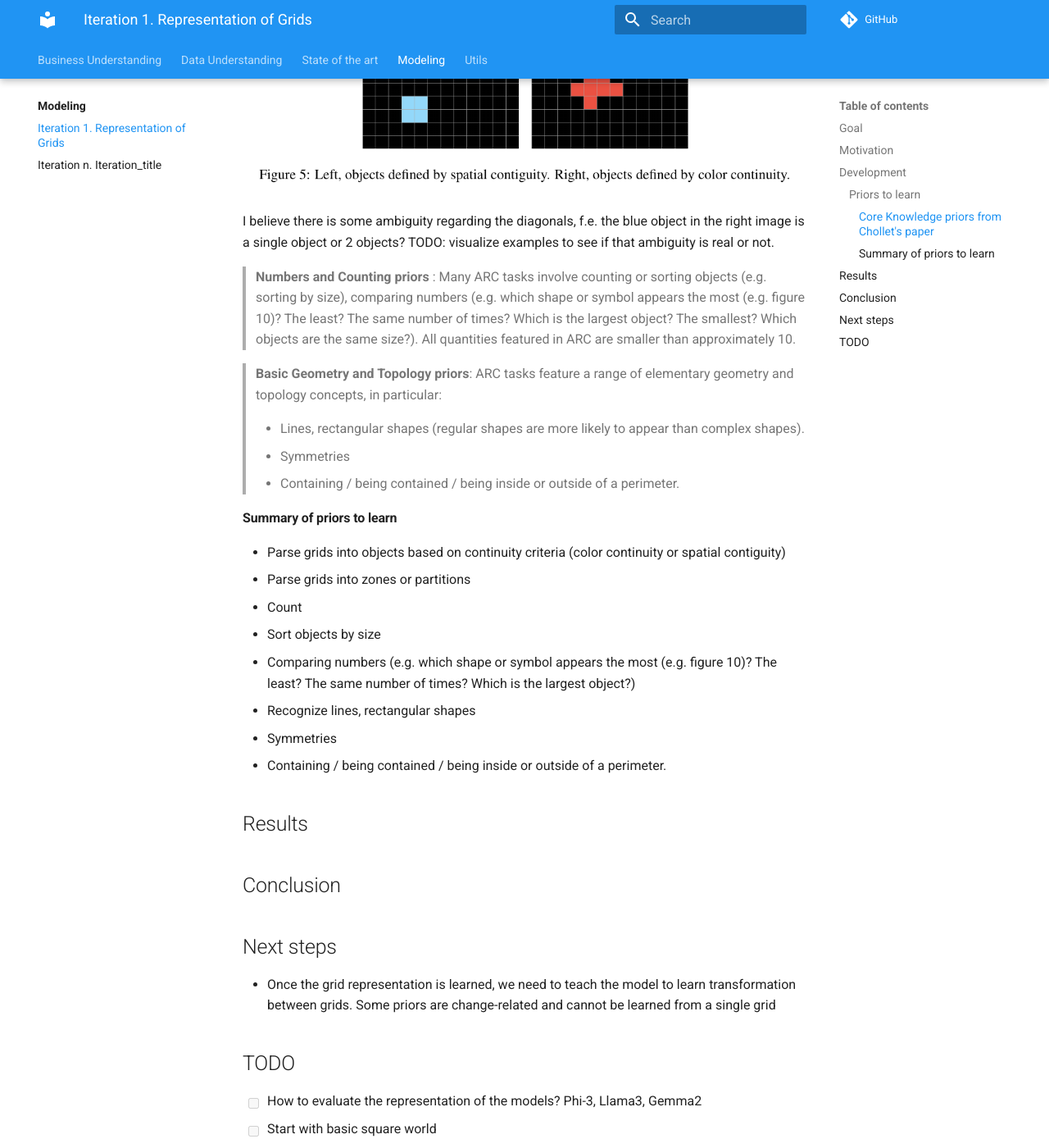
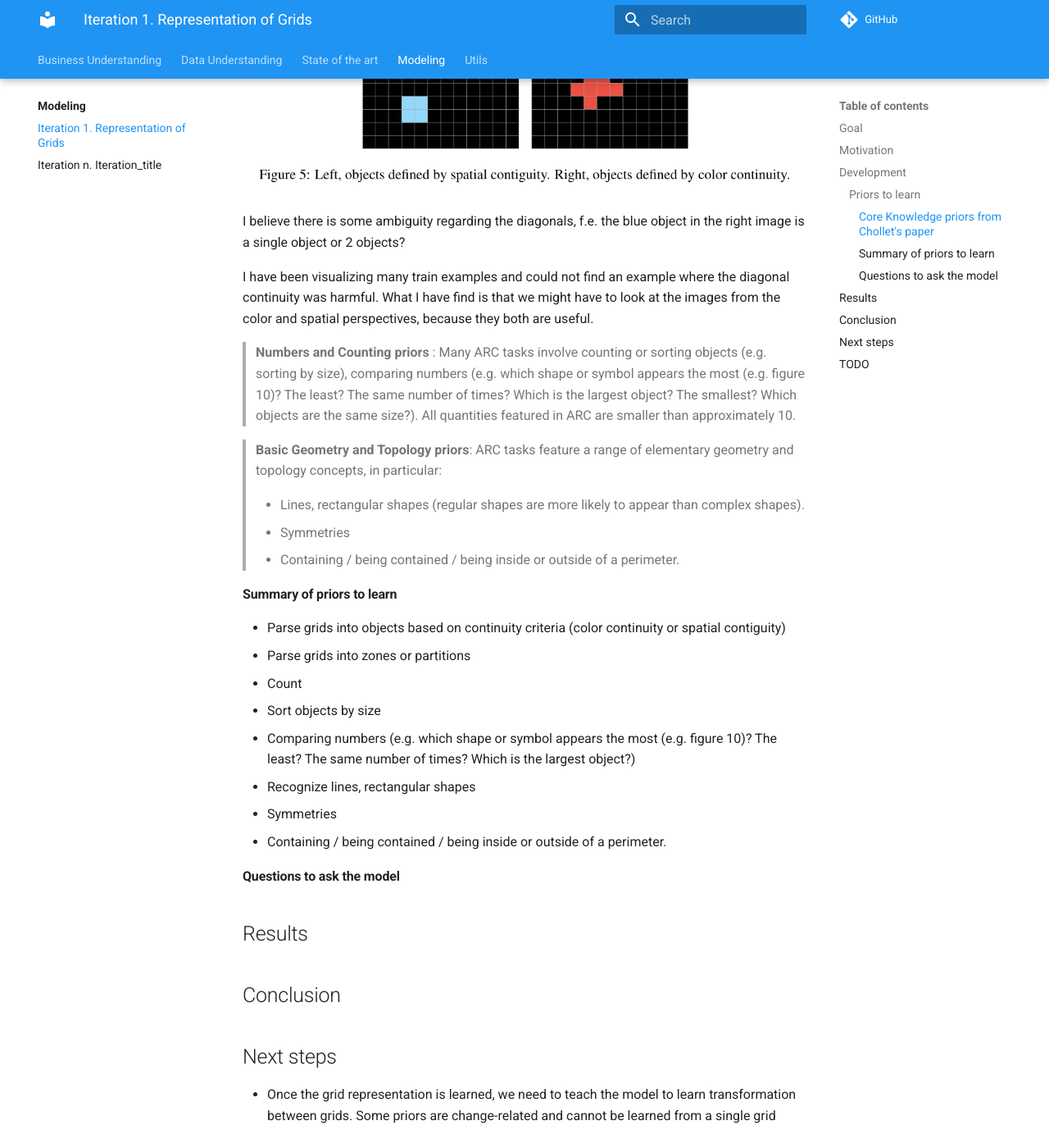
Before and after one commit to zhengjunyao-work/arc24, an MkDocs documentation site: the page built from docs/modeling/Iteration_01_grid_representation.md, in a window 1280 px wide and 1400 px high, scrolled down 850 px. Shown: the whole window at 82% size. Built offline with MkDocs 1.6.1 and Material for MkDocs 9.7.7, drawn with Linux system fonts in a browser that asks for light colours; comment, search, counter and statistics services are not loaded.

Commit message:
progress with priors

```diff
--- a/docs/modeling/Iteration_01_grid_representation.md
+++ b/docs/modeling/Iteration_01_grid_representation.md
@@ -25,7 +25,9 @@ excluding the priors that need two grids to be learned.
 ![](res/2024-07-01-09-13-14.png)
 
 I believe there is some ambiguity regarding the diagonals, f.e. the blue object in the right image is a single object or 2 objects?
-TODO: visualize examples to see if that ambiguity is real or not.
+
+I have been visualizing many train examples and could not find an example where the diagonal continuity was
+harmful. What I have find is that we might have to look at the images from the color and spatial perspectives, because they both are useful.
 
 > **Numbers and Counting priors** : Many ARC tasks involve counting or sorting objects (e.g. sorting by size), comparing numbers (e.g. which shape or symbol appears the most (e.g. figure 10)? The least? The same number of times? Which is the largest object? The smallest? Which objects are the same size?). All quantities featured in ARC are smaller than approximately 10.
 
@@ -48,6 +50,8 @@ TODO: visualize examples to see if that ambiguity is real or not.
 - Symmetries
 - Containing / being contained / being inside or outside of a perimeter.
 
+#### Questions to ask the model
+
 ## Results
 
 ## Conclusion
```
